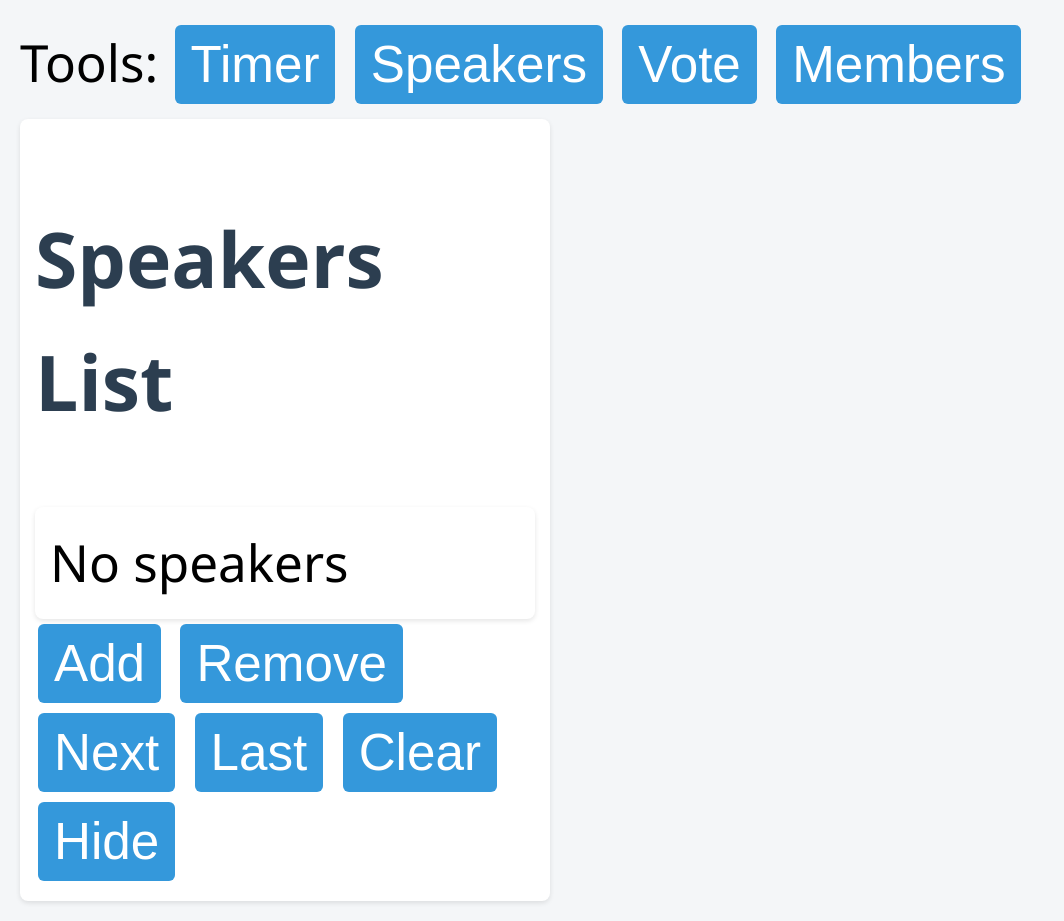
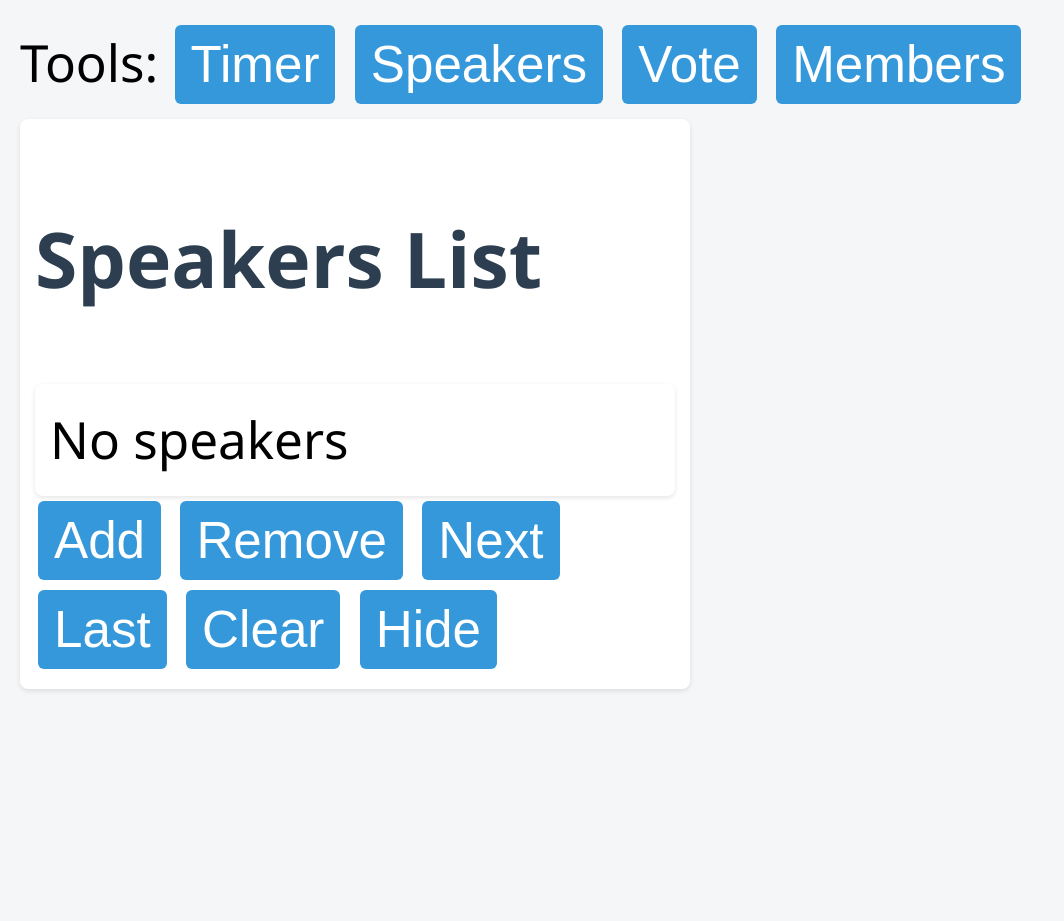
Before and after one commit to MHausOnline/psychic-octo-succotash, a plain HTML site: page index.html in a window 1280 px wide. Both pictures are taken after a click on the button "Speakers". Shown: the whole page, without its empty margins (0-1064 px from the left). After the commit the page ends 800 px from the top, so only its background shows below. Drawn offline with Linux system fonts and the light colour scheme.

Commit message:
Update index.html

```diff
--- a/index.html
+++ b/index.html
@@ -38,7 +38,7 @@
     margin-top: 10px;
     border-radius: 8px;
     box-shadow: 0 2px 5px rgba(0,0,0,0.1);
-    max-width: 500px;
+    max-width: 50vw;
   }
 
   #ttext, #vtext {
@@ -53,8 +53,8 @@
     margin-top: 15px;
     border-radius: 8px;
     box-shadow: 0 2px 5px rgba(0,0,0,0.1);
-    max-width: 500px;
-    max-height: 200px;
+    max-width: 50vw;
+    max-height: 20vw;
     overflow: scroll;
   }
 
```
